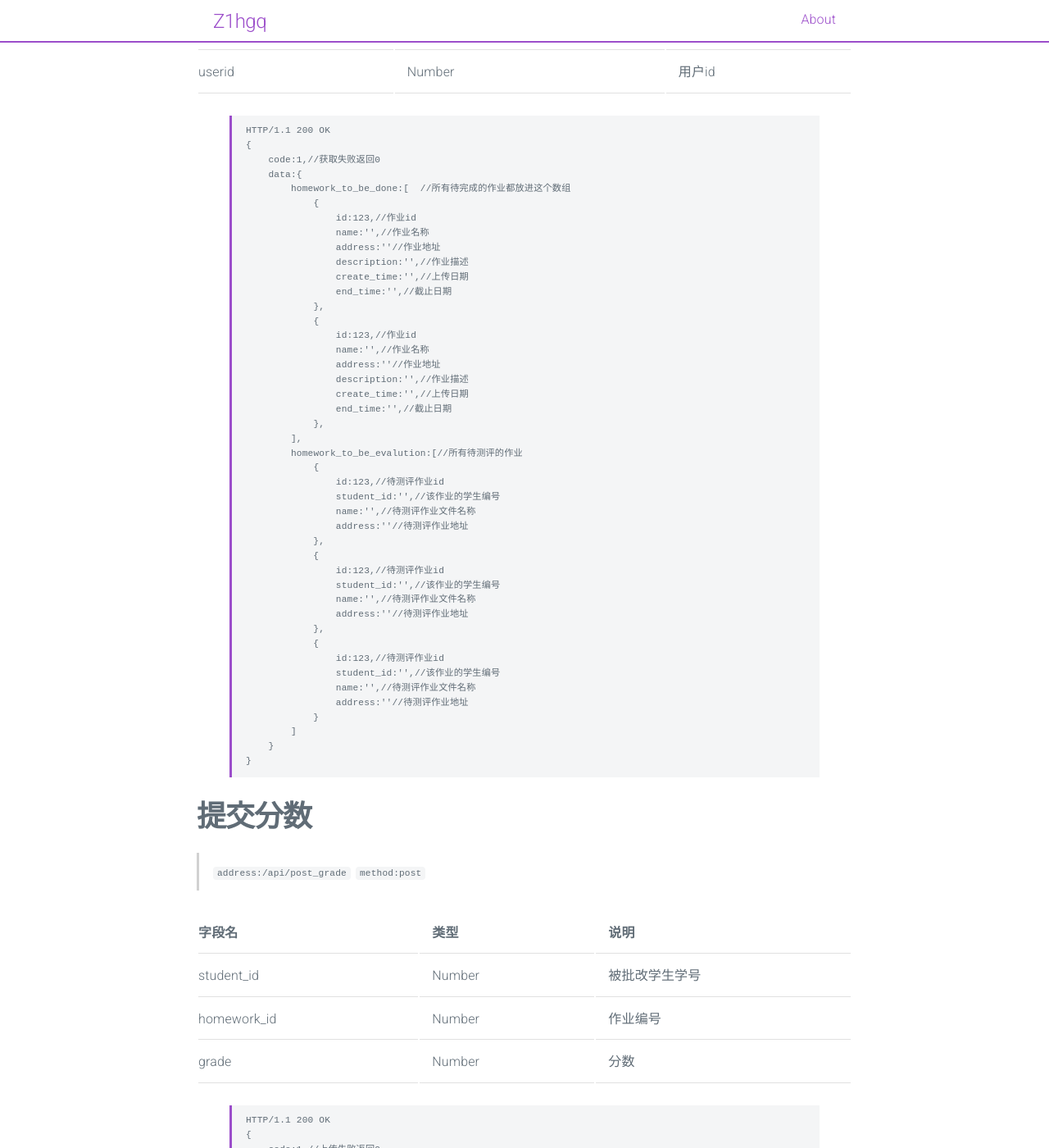
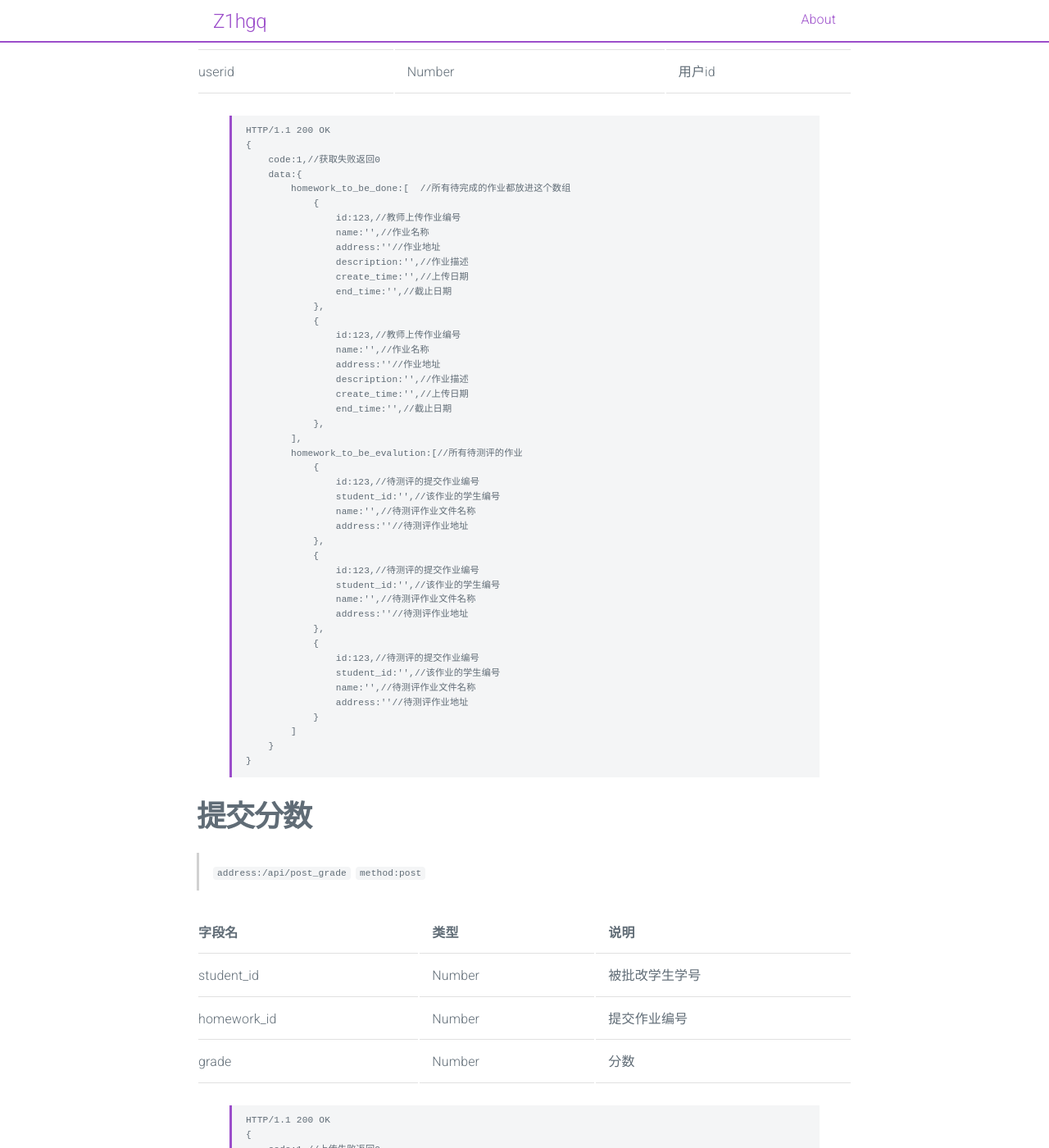
Before and after one commit to Z1hgq/Z1hgq.github.io, a Jekyll site: the page built from _posts/2019-03-13-Student-homework-evalution-system-api.md, in a window 1280 px wide and 1400 px high, scrolled down 991 px. Shown: the whole window at 82% size. Built offline with Jekyll 4.4.1, drawn with Linux system fonts in a browser that asks for light colours; some of the changed text lies outside the part shown.

```diff
--- a/_posts/2019-03-13-Student-homework-evalution-system-api.md
+++ b/_posts/2019-03-13-Student-homework-evalution-system-api.md
@@ -17,7 +17,7 @@ HTTP/1.1 200 OK
 {
     code:1,//登录失败返回0
     data:{
-        userid:2015111926,//学生或者老师的id
+        userid:2015111926,//学生或者老师的编号
         usertype:0,    //0表示老师，1表示学生
         username:'',//姓名
         gender:'',//性别
@@ -43,7 +43,7 @@ HTTP/1.1 200 OK
     data:{
         homework_to_be_done:[  //所有待完成的作业都放进这个数组
             {
-                id:123,//作业id
+                id:123,//教师上传作业编号
                 name:'',//作业名称
                 address:''//作业地址
                 description:'',//作业描述
@@ -51,7 +51,7 @@ HTTP/1.1 200 OK
                 end_time:'',//截止日期
             },
             {
-                id:123,//作业id
+                id:123,//教师上传作业编号
                 name:'',//作业名称
                 address:''//作业地址
                 description:'',//作业描述
@@ -61,19 +61,19 @@ HTTP/1.1 200 OK
         ],
         homework_to_be_evalution:[//所有待测评的作业
             {
-                id:123,//待测评作业id
+                id:123,//待测评的提交作业编号
                 student_id:'',//该作业的学生编号
                 name:'',//待测评作业文件名称
                 address:''//待测评作业地址
             },
             {
-                id:123,//待测评作业id
+                id:123,//待测评的提交作业编号
                 student_id:'',//该作业的学生编号
                 name:'',//待测评作业文件名称
                 address:''//待测评作业地址
             },
             {
-                id:123,//待测评作业id
+                id:123,//待测评的提交作业编号
                 student_id:'',//该作业的学生编号
                 name:'',//待测评作业文件名称
                 address:''//待测评作业地址
@@ -91,7 +91,7 @@ HTTP/1.1 200 OK
 | 字段名 | 类型 | 说明 |
 | --- | --- | --- |
 | student_id | Number | 被批改学生学号 |
-| homework_id | Number | 作业编号 |
+| homework_id | Number | 提交作业编号 |
 | grade | Number | 分数 |
 
 {% highlight ruby %}
@@ -117,14 +117,16 @@ HTTP/1.1 200 OK
     data:{
         homework:[
             {
-                id:'',//作业id
+                id:'',//教师上传作业编号
                 name:'',//作业名称
                 status:[
                     {
+                        id:'',//学生提交作业编号
                         stu_name:'',//学生名字
                         score:'',//得分
                     },
                     {
+                        id:'',//学生提交作业编号
                         stu_name:'',//学生名字
                         score:'',//得分
                     },
```
